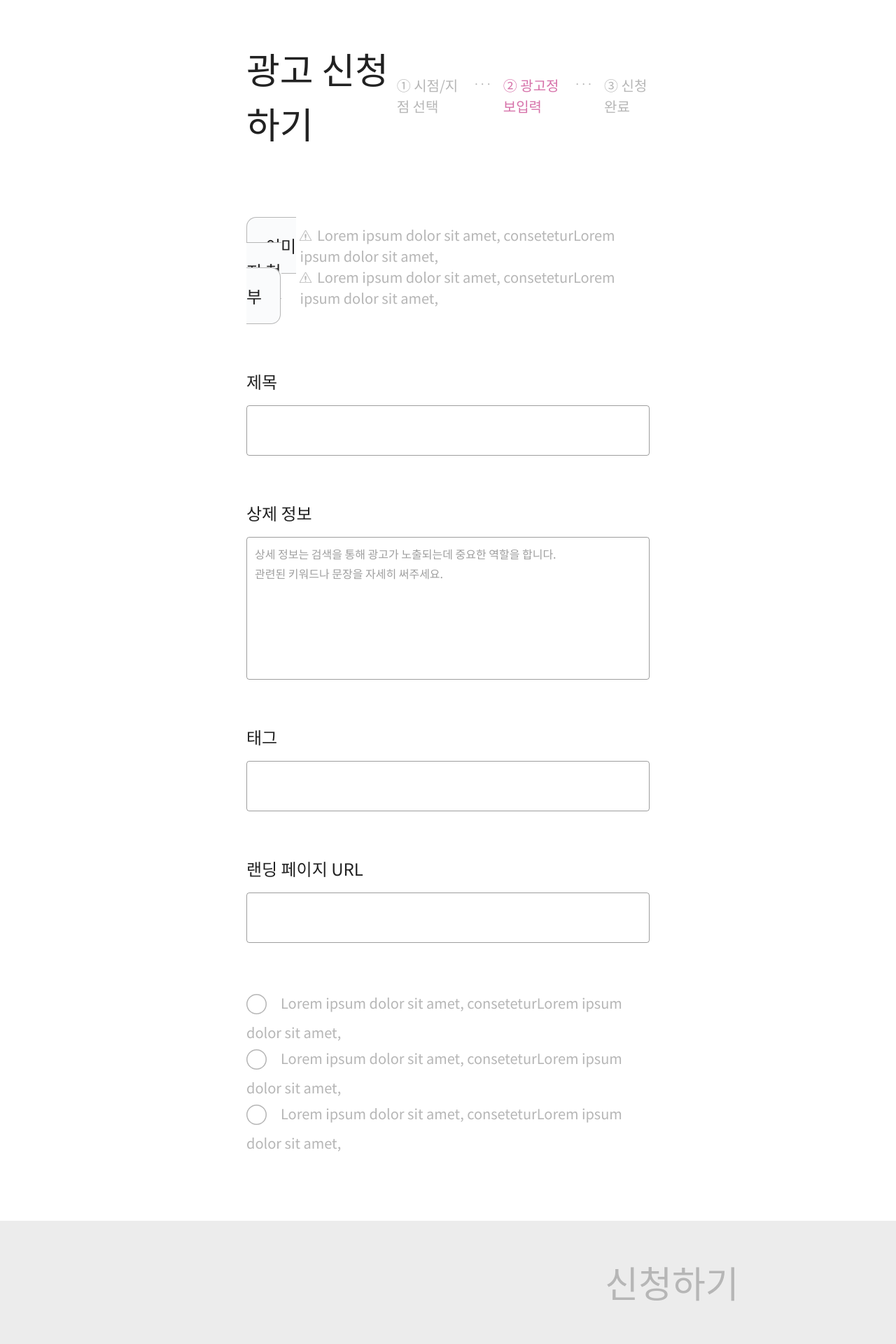
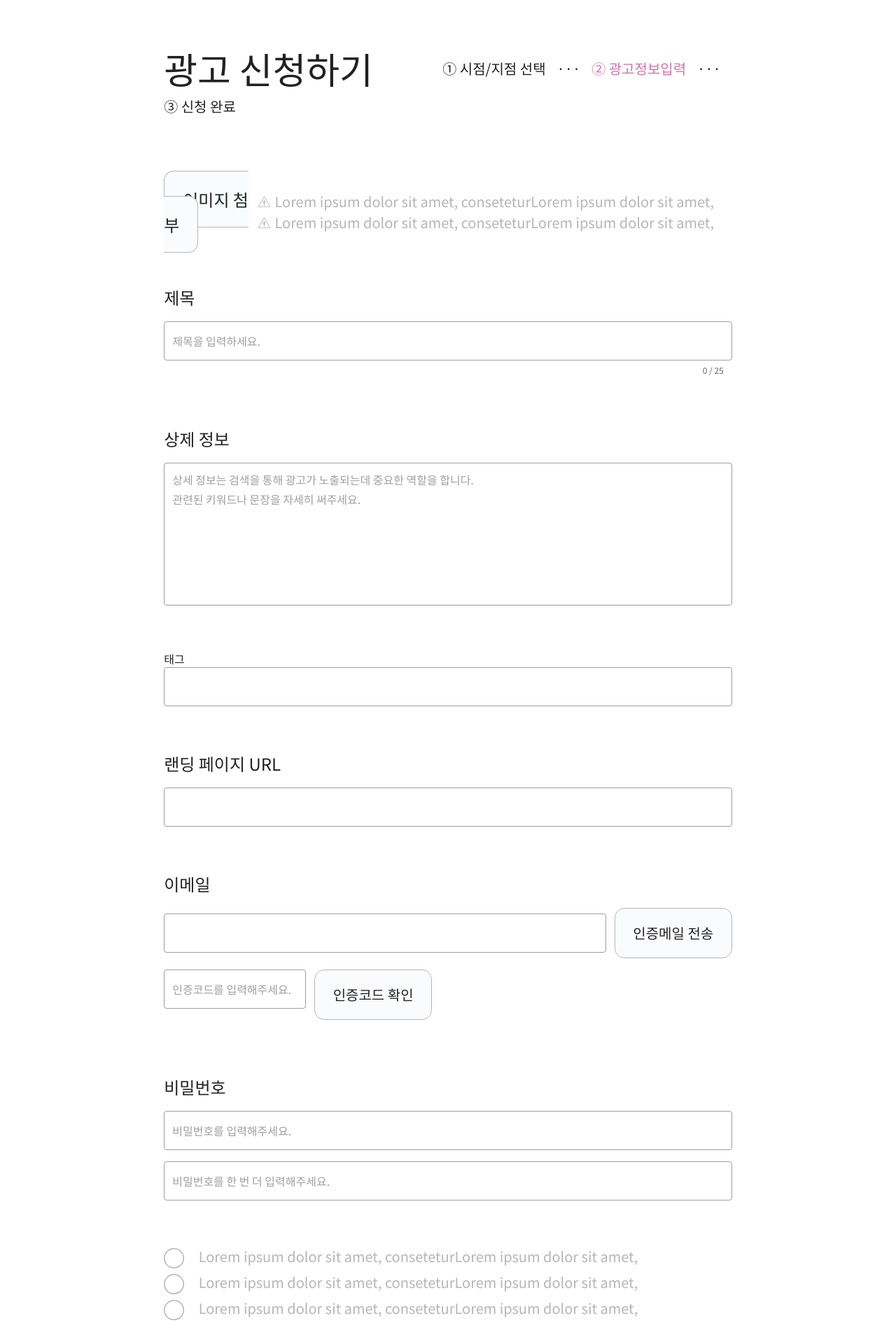
Before and after one commit to 95team/gg-pigs-web, a Nuxt app: page /ownerApply2 in a window 1280 px wide. Shown: the part 300-2220 px from the top of the page at 70% size. Built offline with nearby package versions, Linux system fonts and the light colour scheme.

Commit message:
#32 modify ownerPage

```diff
--- a/pages/ownerApply1.vue
+++ b/pages/ownerApply1.vue
@@ -1,83 +1,125 @@
 <template>
-  <v-container fluid pa-0 class="text">
+  <v-container fluid pa-0 class="notoSansFont">
+    <div class="content">
       <!-- 진행상황 -->
-    <v-layout class="content process" align-center>
-      <v-flex>
-        <div class="text52">광고 신청하기</div>
-      </v-flex>
-      <v-flex class="text20 text-light2" d-flex justify-end>
+      <v-row no-gutters align="center" style="margin: 129px 0 96px 0; font-size: 20px;">
+        <div style="font-size: 52px;">
+          광고 신청하기
+        </div>
+        <v-spacer></v-spacer>
         <span class="text-primary3">&#9312; 시점/지점 선택</span>
-        <span class="margin16">···</span>
+        <span style="margin: 0 var(--spacing-md)">···</span>
         <span>&#9313; 광고정보입력</span>
-        <span class="margin16">···</span>
+        <span style="margin: 0 var(--spacing-md)">···</span>
         <span>&#9314; 신청 완료</span>
-      </v-flex>
-    </v-layout>
+      </v-row>
 
-    <!-- 컨텐츠 -->
-    <v-layout class="content">
-      <v-flex class="leftContent">
-        <div class="text24">광고 크기</div>
-        <v-card outlined class="text20 adSize" width="520px" height="183px">
-          <!-- <input id="size1" type="checkbox" name="1x1" />
-          <label for="size1">1x1 (300*250)</label><br />
-          <input id="size2" type="checkbox" name="1x2" />
-          <label for="size2">1x2 (300*250)</label><br />
-          <input id="size3" type="checkbox" name="1x3" />
-          <label for="size3">1x3 (300*250)</label><br /> -->
-          <label class="checkbox-wrap"
-            ><input type="checkbox" name="transportation[]" value="1x1" /><i class="check-icon"></i
-            >1x1 (300*250)</label
-          ><br />
-          <label class="checkbox-wrap"
-            ><input type="checkbox" name="transportation[]" value="1x2" /><i class="check-icon"></i
-            >1x2 (300*250)</label
-          ><br />
-          <label class="checkbox-wrap"
-            ><input type="checkbox" name="transportation[]" value="1x3" /><i class="check-icon"></i
-            >1x3 (300*250)</label
+      <!-- 선택 -->
+      <v-row no-gutters>
+        <v-col>
+          <div class="cardTitle">
+            광고 크기
+          </div>
+          <v-card outlined width="520px" height="183px" style="margin-bottom: 32px;">
+            <label class="checkArea">
+              <input type="checkbox" name="1x1" value="300*250" />
+              <i class="checkIcon"></i>1x1 (300*250)
+            </label>
+            <label class="checkArea">
+              <input type="checkbox" name="1x2" value="300*516" />
+              <i class="checkIcon"></i>1x2 (300*516)
+            </label>
+            <label class="checkArea">
+              <input type="checkbox" name="1x3" value="300*782" />
+              <i class="checkIcon"></i>1x3 (300*782)
+            </label>
+          </v-card>
+
+          <div class="cardTitle">
+            시작 날짜
+          </div>
+          <v-card
+            outlined
+            width="520px"
+            height="93px"
+            style="padding: 10px 52px; margin-bottom: 32px;"
           >
-        </v-card>
-        <div class="text24">게시 기간</div>
-        <v-card outlined width="520px" height="342px">
-          <v-date-picker
-            v-model="dates"
-            elevation="1"
-            range
-            color="background-primary2"
-            full-width
-            no-title
-          ></v-date-picker>
+            <v-menu
+              ref="menu"
+              v-model="menu"
+              :close-on-content-click="false"
+              :return-value.sync="date"
+              transition="scale-transition"
+              offset-y
+              min-width="290px"
+            >
+              <template v-slot:activator="{ on, attrs }">
                 <v-text-field
-            v-model="dateRangeText"
-            label="Date range"
+                  v-model="date"
                   prepend-icon="mdi-calendar"
                   readonly
+                  v-bind="attrs"
+                  v-on="on"
                 ></v-text-field>
+              </template>
+              <v-date-picker v-model="date" no-title scrollable>
+                <v-spacer></v-spacer>
+                <v-btn text color="primary" @click="menu = false">
+                  Cancel
+                </v-btn>
+                <v-btn text color="primary" @click="$refs.menu.save(date)">
+                  OK
+                </v-btn>
+              </v-date-picker>
+            </v-menu>
           </v-card>
-        <div class="text20 text-light2">
+
+          <div class="cardTitle">
+            게시 기간
+          </div>
+          <v-card
+            outlined
+            width="520px"
+            height="85px"
+            style="padding: 10px 52px; margin-bottom: 12px;"
+          >
+            <v-select
+              v-model="selectPeriod"
+              :items="period"
+              label="SelectPeriod"
+              single-line
+            ></v-select>
+          </v-card>
+          <div
+            class="text-light2"
+            style="display: flex; align-items: center; padding-left: 12px; font-size: 20px;"
+          >
             <v-img :src="warning" class="warningIcon"></v-img>
-          <div>시작날짜를 선택해주세요.</div>
-          <v-img :src="warning" class="warningIcon"></v-img>
-          <div>현재 게시기간은 한 달 입니다.</div>
+            <div style="margin-left: 23px;">
+              현재 게시기간은 1개월만 가능합니다.
             </div>
-      </v-flex>
-      <v-flex>
-        <div class="text24">광고 위치</div>
-        <v-card outlined class="text20 adPosition" width="624px" height="610px">
+          </div>
+        </v-col>
+
+        <v-col>
+          <div class="cardTitle">
+            광고 위치
+          </div>
+          <v-card class="advertPosition" outlined width="624px" height="570px">
+            <div style="font-size: 20px;">
               광고의 크기와 게시기간을 선택해주세요.
+            </div>
           </v-card>
-      </v-flex>
-    </v-layout>
+        </v-col>
+      </v-row>
+    </div>
 
     <!-- 다음 -->
-    <v-layout>
-      <v-btn block text>
+    <v-row no-gutters style="margin: 96px 0 128px 0;">
       <nuxt-link to="/ownerApply2">
         <v-img :src="nextStep"></v-img>
       </nuxt-link>
-      </v-btn>
-    </v-layout>
+    </v-row>
   </v-container>
 </template>
 
@@ -86,91 +128,62 @@ export default {
   layout: 'ownerDefault',
   data() {
     return {
+      date: new Date().toISOString().substr(0, 10),
+      menu: false,
+      period: ['1개월', '2개월', '3개월'],
+      selectPeriod: '1개월',
+      warning: require('~/static/icon/warning.svg'),
       nextStep: require('~/static/icon/nextStep.svg'),
-      warning: require('~/static/icon/warning.svg'),
-      picker: null,
-      dates: [],
     };
-  },
-  computed: {
-    dateRangeText() {
-      return this.dates.join(' ~ ');
-    },
   },
 };
 </script>
 
 <style scoped>
+.notoSansFont {
+  font-family: 'Noto Sans KR', sans-serif;
+}
+.checkArea {
+  cursor: pointer;
+}
+.checkArea input[type='checkbox'] {
+  display: none;
+}
+.checkArea .checkIcon {
+  display: inline-block;
+  width: 29px;
+  height: 29px;
+  background: url(~static/icon/unCheckedBox.svg) left center no-repeat;
+  text-align: center;
+  vertical-align: middle;
+  margin: 4px 16px 4px 52px;
+}
+.checkArea input[type='checkbox']:checked + .checkIcon {
+  background-image: url(~static/icon/checkedBox.svg);
+}
 .container {
+  display: flex;
+  flex-direction: column;
   max-width: 1920px;
 }
 .content {
-  margin-left: 352px;
-  margin-right: 352px;
+  margin: 0 18.3%;
 }
-.process {
-  margin-top: 129px;
-  margin-bottom: 96px;
+.v-card {
+  display: flex;
+  justify-content: center;
+  flex-direction: column;
 }
-.v-btn {
-  height: 176px !important;
-  padding: 0px !important;
-  margin-bottom: 128px;
+.advertPosition {
+  align-items: center;
 }
-.text {
-  font-family: 'Noto Sans KR', sans-serif;
-}
-.text52 {
-  font-size: 52px;
-}
-.text20 {
-  font-size: 20px;
-}
-.text24 {
+.cardTitle {
+  margin-bottom: 16px;
   font-size: 24px;
 }
-.margin16 {
-  margin-left: 16px;
-  margin-right: 16px;
-}
-.adSize {
-  padding: 24px 56px;
-  margin-top: 16px;
-  margin-bottom: 32px;
-}
-/* #size2 {
-  margin: 16px 16px 16px 0;
-} */
-.adPosition {
-  padding: 290px 142px;
-  margin-top: 16px;
-  margin-bottom: 168px;
-}
-.leftContent {
-  margin-right: 72px;
-}
 .warningIcon {
+  position: absolute;
   width: 17px;
   height: 15px;
-  float: left;
-  margin-top: 7.5px;
-  margin-right: 7.7px;
-}
-.checkbox-wrap {
-  cursor: pointer;
-}
-.checkbox-wrap .check-icon {
-  display: inline-block;
-  width: 28.5px;
-  height: 28.5px;
-  background: url(~static/icon/unCheckedBox.svg) left center no-repeat;
-  vertical-align: middle;
-  margin: 8px 10px 8px 0;
-}
-.checkbox-wrap input[type='checkbox'] {
-  display: none;
-}
-.checkbox-wrap input[type='checkbox']:checked + .check-icon {
-  background-image: url(~static/icon/checkedBox.svg);
 }
 </style>
--- a/pages/ownerApply2.vue
+++ b/pages/ownerApply2.vue
@@ -1,105 +1,176 @@
 <template>
-  <v-container fluid pa-0 class="text">
+  <v-container fluid pa-0 class="notoSansFont">
+    <div class="content">
       <!-- 진행상황 -->
-    <v-layout class="content process" align-center>
-      <v-flex>
-        <div class="text52">광고 신청하기</div>
-      </v-flex>
-      <v-flex class="text-light2" d-flex justify-end>
-        <span class="text20">&#9312; 시점/지점 선택</span>
-        <span class="margin16">···</span>
-        <span class="text20 text-primary3">&#9313; 광고정보입력</span>
-        <span class="margin16">···</span>
-        <span class="text20">&#9314; 신청 완료</span>
-      </v-flex>
-    </v-layout>
+      <v-row no-gutters align="center" style="margin: 129px 0 96px 0; font-size: 20px;">
+        <div style="font-size: 52px;">
+          광고 신청하기
+        </div>
+        <v-spacer></v-spacer>
+        <span>&#9312; 시점/지점 선택</span>
+        <span style="margin: 0 var(--spacing-md)">···</span>
+        <span class="text-primary3">&#9313; 광고정보입력</span>
+        <span style="margin: 0 var(--spacing-md)">···</span>
+        <span>&#9314; 신청 완료</span>
+      </v-row>
 
       <!-- 컨텐츠 -->
-    <v-layout class="content">
-      <v-flex md2>
+      <v-row class="category" no-gutters align="center" style="height: 80px;">
+        <v-col md="2">
           <div class="imgFileAdd">
-          <!-- <v-btn class="imageBtn">이미지 첨부</v-btn> -->
             <label for="imgFile">이미지 첨부</label>
             <input id="imgFile" type="file" />
           </div>
-      </v-flex>
-      <v-flex>
-        <div class="text20 text-light2 height80">
+        </v-col>
+
+        <v-col class="text-light2" style="font-size: 20px;">
+          <v-row no-gutters align="center">
             <v-img :src="warning" class="warningIcon"></v-img>
-          <div>Lorem ipsum dolor sit amet, conseteturLorem ipsum dolor sit amet,</div>
+            <div style="margin-left: 23px;">
+              Lorem ipsum dolor sit amet, conseteturLorem ipsum dolor sit amet,
+            </div>
+          </v-row>
+          <v-row no-gutters align="center">
             <v-img :src="warning" class="warningIcon"></v-img>
-          <div>Lorem ipsum dolor sit amet, conseteturLorem ipsum dolor sit amet,</div>
+            <div style="margin-left: 23px;">
+              Lorem ipsum dolor sit amet, conseteturLorem ipsum dolor sit amet,
             </div>
-      </v-flex>
-    </v-layout>
-    <v-layout class="content">
-      <v-flex>
-        <div class="margin34 text24">
-          <div>제목</div>
-          <v-textarea auto-grow outlined rows="1" row-height="62px"></v-textarea>
+          </v-row>
+        </v-col>
+      </v-row>
+
+      <div class="category">
+        <div class="categoryTitle">
+          제목
         </div>
-        <div class="margin34 text24">
-          <div>상제 정보</div>
+        <v-row no-gutters>
+          <v-text-field
+            v-model="title"
+            :rules="titleRules"
+            counter="25"
+            placeholder="제목을 입력하세요."
+            outlined
+          ></v-text-field>
+        </v-row>
+      </div>
+
+      <div class="category">
+        <div class="categoryTitle">
+          상제 정보
+        </div>
+        <v-row no-gutters>
           <v-textarea
-            auto-grow
-            outlined
-            rows="1"
-            row-height="194px"
+            v-model="detailDescription"
+            height="204px"
             placeholder="상세 정보는 검색을 통해 광고가 노출되는데 중요한 역할을 합니다.
 관련된 키워드나 문장을 자세히 써주세요."
+            outlined
+            hide-details
+            auto-grow
           ></v-textarea>
+        </v-row>
       </div>
-        <div class="margin34 text24">
-          <div>태그</div>
-          <v-textarea auto-grow outlined rows="1" row-height="62px"></v-textarea>
+
+      <div class="category">
+        <div>
+          태그
         </div>
-        <div class="margin34 text24">
-          <div>랜딩 페이지 URL</div>
-          <v-textarea auto-grow outlined rows="1" row-height="62px"></v-textarea>
+        <v-row no-gutters>
+          <v-text-field v-model="tag" placeholder="" outlined hide-details></v-text-field>
+        </v-row>
       </div>
-        <div class="text20 text-light2">
-          <label class="checkbox-wrap"
-            ><input type="checkbox" name="transportation[]" value="check1" /><i
-              class="check-icon"
-            ></i
-            >Lorem ipsum dolor sit amet, conseteturLorem ipsum dolor sit amet,</label
-          ><br />
-          <label class="checkbox-wrap"
-            ><input type="checkbox" name="transportation[]" value="check1" /><i
-              class="check-icon"
-            ></i
-            >Lorem ipsum dolor sit amet, conseteturLorem ipsum dolor sit amet,</label
-          ><br />
-          <label class="checkbox-wrap"
-            ><input type="checkbox" name="transportation[]" value="check1" /><i
-              class="check-icon"
-            ></i
-            >Lorem ipsum dolor sit amet, conseteturLorem ipsum dolor sit amet,</label
-          >
-          <!-- <input id="check1" type="checkbox" name="check1" />
-          <label for="check1"
-            >Lorem ipsum dolor sit amet, conseteturLorem ipsum dolor sit amet,</label
-          ><br />
-          <input id="check2" type="checkbox" name="check2" />
-          <label for="check2"
-            >Lorem ipsum dolor sit amet, conseteturLorem ipsum dolor sit amet,</label
-          ><br />
-          <input id="check3" type="checkbox" name="check3" />
-          <label for="check3"
-            >Lorem ipsum dolor sit amet, conseteturLorem ipsum dolor sit amet,</label
-          > -->
+
+      <div class="category">
+        <div class="categoryTitle">
+          랜딩 페이지 URL
         </div>
-      </v-flex>
-    </v-layout>
+        <v-row no-gutters>
+          <v-text-field v-model="siteUrl" placeholder="" outlined hide-details></v-text-field>
+        </v-row>
+      </div>
+
+      <div class="category">
+        <div class="categoryTitle">
+          이메일
+        </div>
+        <v-row no-gutters align="center" style="margin-bottom: var(--spacing-md)">
+          <v-text-field
+            v-model="certifiedEmail"
+            placeholder=""
+            outlined
+            hide-details
+          ></v-text-field>
+          <div class="emailBtn">
+            <input type="button" value="인증메일 전송" />
+          </div>
+        </v-row>
+        <v-row no-gutters>
+          <v-col md="3">
+            <v-text-field
+              v-model="certifiedCode"
+              placeholder="인증코드를 입력해주세요."
+              outlined
+            ></v-text-field>
+          </v-col>
+          <div class="emailBtn">
+            <input type="button" value="인증코드 확인" />
+          </div>
+        </v-row>
+      </div>
+
+      <div class="category">
+        <div class="categoryTitle">
+          비밀번호
+        </div>
+        <v-row no-gutters style="margin-bottom: var(--spacing-md)">
+          <v-text-field
+            v-model="password"
+            placeholder="비밀번호를 입력해주세요."
+            outlined
+            hide-details
+          ></v-text-field>
+        </v-row>
+        <v-row no-gutters>
+          <v-text-field
+            v-model="password"
+            placeholder="비밀번호를 한 번 더 입력해주세요."
+            outlined
+            hide-details
+          ></v-text-field>
+        </v-row>
+      </div>
+
+      <div class="text-light2" style="font-size: 20px;">
+        <v-row no-gutters>
+          <label class="checkArea">
+            <input type="checkbox" name="" value="" />
+            <i class="checkIcon"></i>
+            Lorem ipsum dolor sit amet, conseteturLorem ipsum dolor sit amet,
+          </label>
+        </v-row>
+        <v-row no-gutters>
+          <label class="checkArea">
+            <input type="checkbox" name="" value="" />
+            <i class="checkIcon"></i>
+            Lorem ipsum dolor sit amet, conseteturLorem ipsum dolor sit amet,
+          </label>
+        </v-row>
+        <v-row no-gutters>
+          <label class="checkArea">
+            <input type="checkbox" name="" value="" />
+            <i class="checkIcon"></i>
+            Lorem ipsum dolor sit amet, conseteturLorem ipsum dolor sit amet,
+          </label>
+        </v-row>
+      </div>
+    </div>
 
     <!-- 신청하기 -->
-    <v-layout>
-      <v-btn class="applyBtn" block text>
+    <v-row no-gutters style="margin: 96px 0 128px 0;">
       <nuxt-link to="/ownerApply1">
         <v-img :src="apply"></v-img>
       </nuxt-link>
-      </v-btn>
-    </v-layout>
+    </v-row>
   </v-container>
 </template>
 
@@ -108,111 +179,84 @@ export default {
   layout: 'ownerDefault',
   data() {
     return {
+      warning: require('~/static/icon/warning.svg'),
       apply: require('~/static/icon/apply.svg'),
-      warning: require('~/static/icon/warning.svg'),
+      title: [],
+      titleRules: [v => v.length <= 25 || '최대 25자까지 가능합니다.'],
+      detailDescription: [],
+      tag: [],
+      siteUrl: [],
+      certifiedEmail: [],
+      certifiedCode: [],
+      password: [],
     };
   },
 };
 </script>
 
 <style scoped>
-.container {
-  max-width: 1920px;
-}
-.content {
-  margin-left: 352px;
-  margin-right: 352px;
-}
-.process {
-  margin-top: 129px;
-  margin-bottom: 96px;
-}
-.text {
+.notoSansFont {
   font-family: 'Noto Sans KR', sans-serif;
 }
-.text52 {
-  font-size: 52px;
-}
-.text24 {
-  font-size: 24px;
-}
-.text20 {
-  font-size: 20px;
-}
-.imageBtn {
-  font-size: 24px;
-  width: 168px !important;
-  height: 80px !important;
-  padding: 0px !important;
-}
-.margin16 {
-  margin-left: 16px;
-  margin-right: 16px;
-}
-.applyBtn {
-  height: 176px !important;
-  padding: 0px !important;
-  margin-top: 96px;
-  margin-bottom: 128px;
-}
-.imgFileAdd {
-  margin: 22px 0 86px 0;
-}
-.margin34 {
-  margin-bottom: 34px;
-}
-.v-textarea {
-  margin-top: 16px;
-}
-/* #check2 {
-  margin: 16px 29px 16px 0;
-} */
 .imgFileAdd input[type='file'] {
-  /* 파일 필드 숨기기 */
-  position: absolute;
-  width: 1px;
-  height: 1px;
-  padding: 0;
-  margin: -1px;
-  overflow: hidden;
-  clip: rect(0, 0, 0, 0);
-  border: 0;
+  width: 0;
 }
 .imgFileAdd label {
   font-size: 24px;
-  vertical-align: middle;
-  background-color: #fafbfc;
-  cursor: pointer;
   border: solid 1px var(--light2);
   border-radius: 14px;
+  background-color: #fafbfc;
   padding: 22px 26px;
-}
-.warningIcon {
-  width: 17px;
-  height: 15px;
-  float: left;
-  margin-top: 7.5px;
-  margin-right: 7.7px;
-}
-.height80 {
-  height: 80px;
-  padding-top: 10px;
-}
-.checkbox-wrap {
   cursor: pointer;
 }
-.checkbox-wrap .check-icon {
+.checkArea {
+  cursor: pointer;
+}
+.checkArea input[type='checkbox'] {
+  display: none;
+}
+.checkArea .checkIcon {
   display: inline-block;
   width: 29px;
   height: 29px;
   background: url(~static/icon/unCheckedBox.svg) left center no-repeat;
+  text-align: center;
   vertical-align: middle;
-  margin: 9px 20px 11px 0;
+  margin: 4px 16px 4px 0;
 }
-.checkbox-wrap input[type='checkbox'] {
-  display: none;
-}
-.checkbox-wrap input[type='checkbox']:checked + .check-icon {
+.checkArea input[type='checkbox']:checked + .checkIcon {
   background-image: url(~static/icon/checkedBox.svg);
 }
+.container {
+  display: flex;
+  flex-direction: column;
+  max-width: 1920px;
+}
+.content {
+  margin: 0 18.3%;
+}
+.category {
+  margin-bottom: var(--spacing-xl);
+}
+.categoryTitle {
+  margin-bottom: var(--spacing-md);
+  font-size: 24px;
+}
+.warningIcon {
+  position: absolute;
+  width: 17px;
+  height: 15px;
+}
+.emailBtn {
+  display: flex;
+  justify-content: center;
+  align-items: center;
+  width: 168px;
+  height: 72px;
+  border: solid 1px var(--light2);
+  border-radius: 14px;
+  background-color: #fafbfc;
+  margin-left: 12px;
+  font-size: 20px;
+}
 </style>
```
Lines whose indentation alone changed are shown as unchanged.
